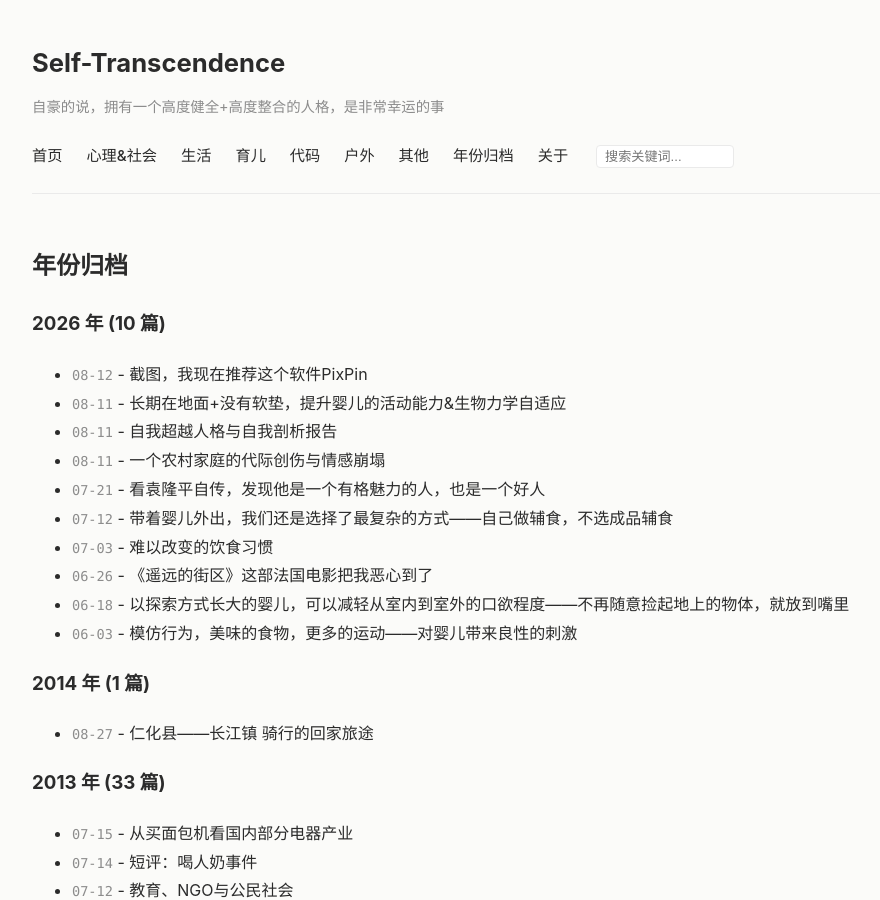
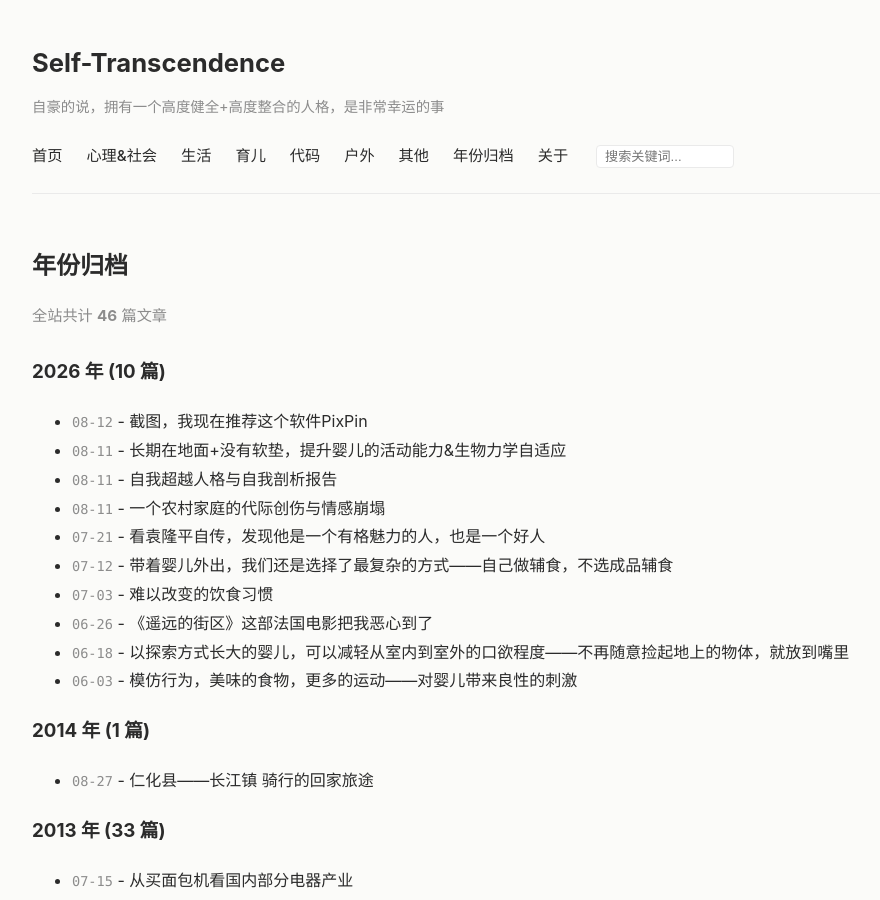
Before and after one commit to Natural-system/self-transcendence, a Jekyll site: the page built from archive.html, in a window 1280 px wide and 900 px high. Shown: the whole window, without its empty margins (108-988 px from the left). Built offline with Jekyll 4.4.1, drawn with Linux system fonts in a browser that asks for light colours.

Commit message:
年份归档总篇数

```diff
--- a/archive.html
+++ b/archive.html
@@ -5,6 +5,11 @@ permalink: /archive/
 ---
 
 <h2>年份归档</h2>
+
+<!-- 新增：全站文章总计篇数 -->
+<p style="color: var(--muted-color); font-size: 0.95rem; margin-top: -5px; margin-bottom: 25px;">
+  全站共计 <strong>{{ site.posts.size }}</strong> 篇文章
+</p>
 
 {% assign posts_by_year = site.posts | group_by_exp: "post", "post.date | date: '%Y'" %}
 
```
